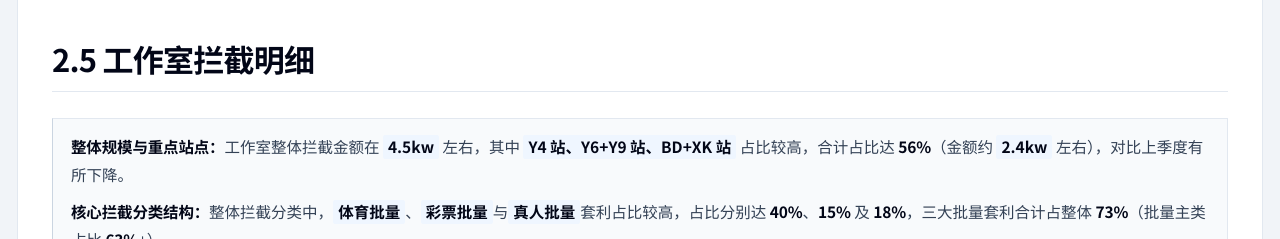
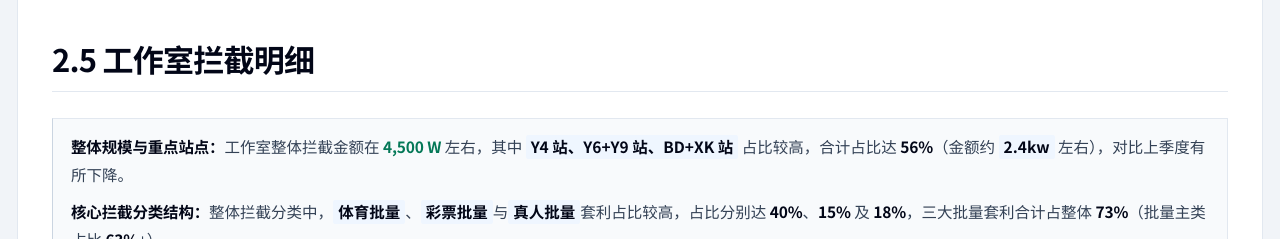
Before and after one commit to imleo824/test15, a React (Vite) app: page / in a window 1280 px wide. Shown: the part 6540-6779 px from the top of the page. Built offline with nearby package versions, Linux system fonts and the light colour scheme.

Commit message:
refactor: update interception amount unit format
Change "4.5kw" to "4,500 W" in AuditOverviewStudioInterception for better readability and consistency.

```diff
--- a/src/components/sections/WorldCupGuaranteeReview/AuditOverviewStudioInterception.tsx
+++ b/src/components/sections/WorldCupGuaranteeReview/AuditOverviewStudioInterception.tsx
@@ -117,7 +117,7 @@ export const AuditOverviewStudioInterception: React.FC = () => {
           <p>
             <strong className="text-slate-950 font-bold">整体规模与重点站点：</strong>
             {highlightNumbers(
-              "工作室整体拦截金额在 [[4.5kw]] 左右，其中 [[Y4 站、Y6+Y9 站、BD+XK 站]] 占比较高，合计占比达 [[56%]]（金额约 [[2.4kw]] 左右），对比上季度有所下降。"
+              "工作室整体拦截金额在 [[4,500 W]] 左右，其中 [[Y4 站、Y6+Y9 站、BD+XK 站]] 占比较高，合计占比达 [[56%]]（金额约 [[2.4kw]] 左右），对比上季度有所下降。"
             )}
           </p>
           <p>
```
